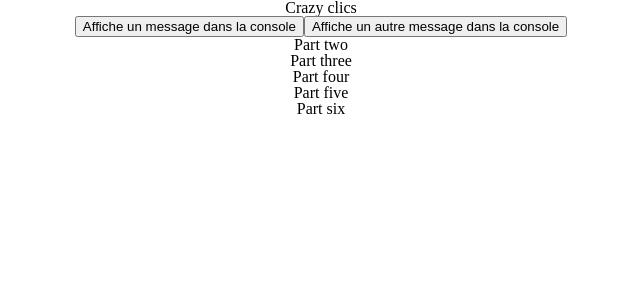
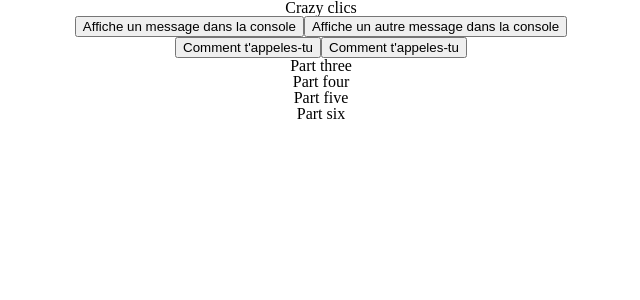
Before and after one commit to FrancoisNovais/vue-exercice-crazy-clics, a Vue app: page / in a window 1280 px wide. Shown: the top 300 px of the page, without its empty margins (319-959 px from the left). Built offline with nearby package versions, Linux system fonts and the light colour scheme.

Commit message:
PartTwo composant structure

```diff
--- a/src/components/PartTwo.vue
+++ b/src/components/PartTwo.vue
@@ -1,8 +1,16 @@
-<script setup></script>
+<script setup>
+const displayName = () => {
+  console.log("Je m'appelle François")
+}
+const displayName2 = () => {
+  alert("Je m'appelle François")
+}
+</script>
 
 <template>
   <div>
-    <p>Part two</p>
+    <button @click="displayName">Comment t'appeles-tu</button>
+    <button @:click="displayName2">Comment t'appeles-tu</button>
   </div>
 </template>
 
```
